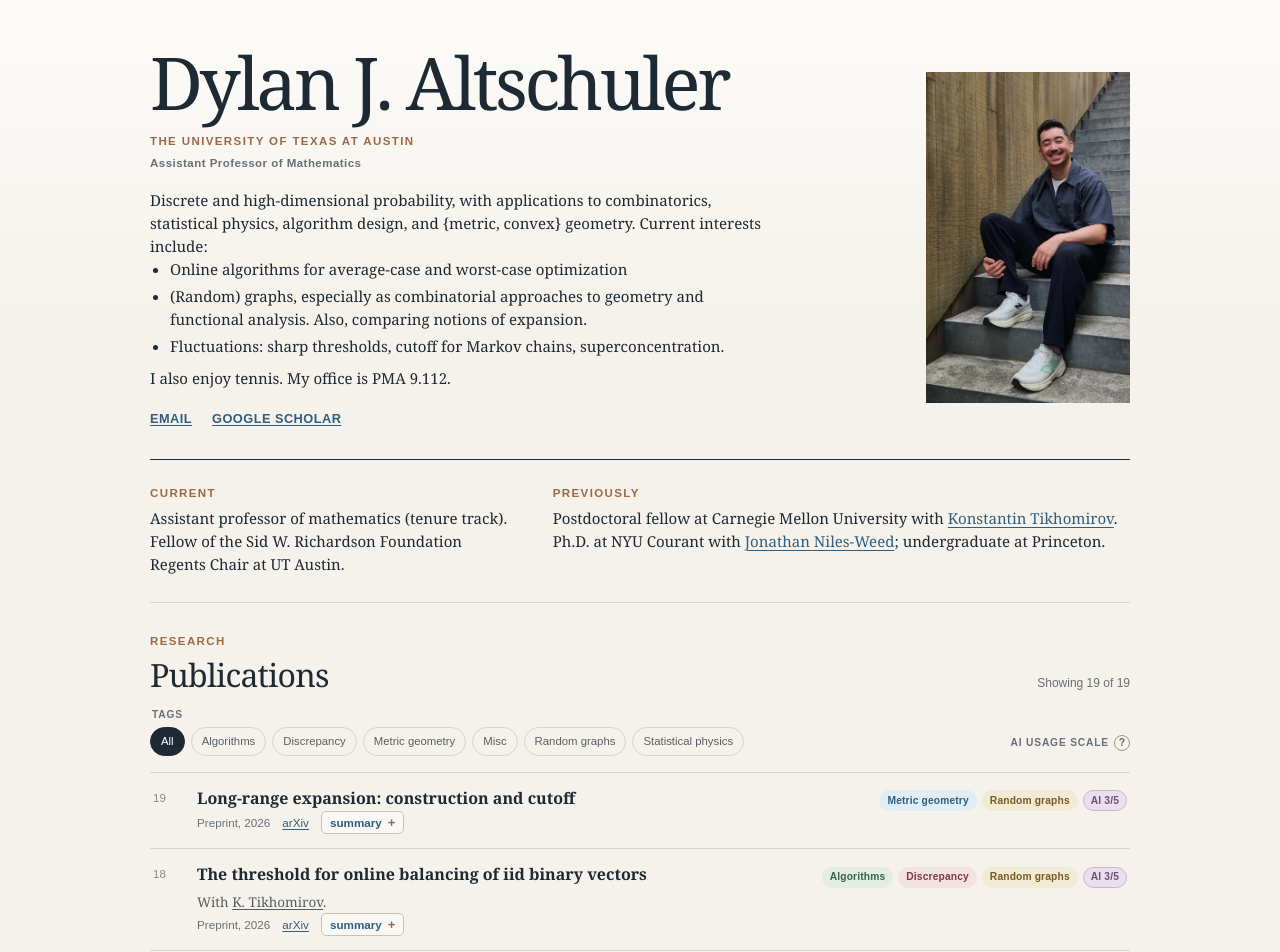
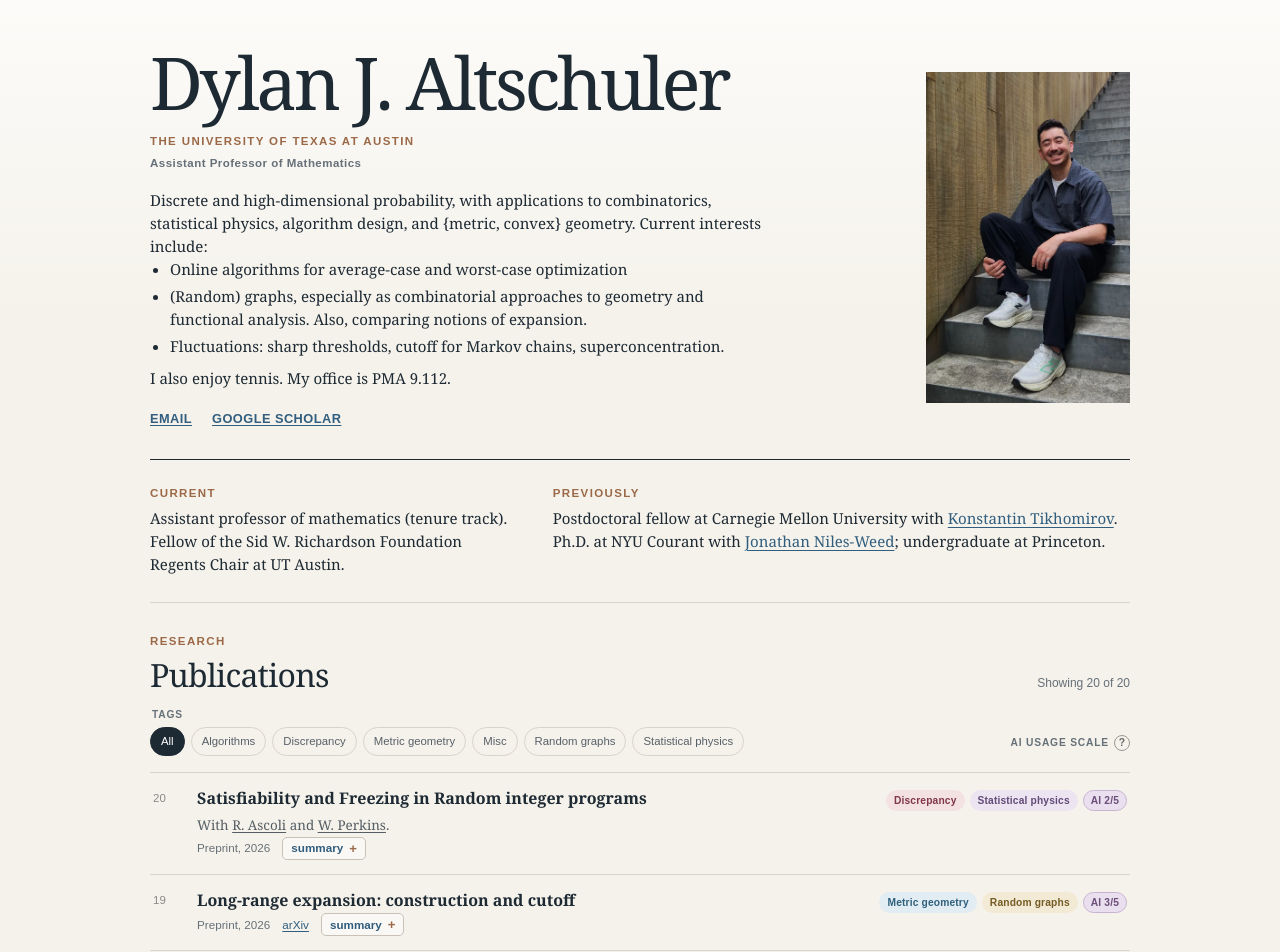
Before and after one commit to dylanaltschuler/dylanaltschuler.github.io, a React (Vite) app: page / in a window 1280 px wide. Shown: the top 952 px of the page. Built offline with nearby package versions, Linux system fonts and the light colour scheme.

Commit message:
Add random integer programs preprint

```diff
--- a/src/App.tsx
+++ b/src/App.tsx
@@ -52,7 +52,28 @@ const QUENTIN: Person = {
   href: "https://sites.google.com/view/quentin-c-dubroff/home",
 };
 
+const RUBEN: Person = {
+  name: "R. Ascoli",
+  href: "https://sites.google.com/view/ruben-ascoli",
+};
+
+const WILL: Person = {
+  name: "W. Perkins",
+  href: "https://willperkins.org/",
+};
+
 const papers: Paper[] = [
+  {
+    number: 20,
+    title: "Satisfiability and Freezing in Random integer programs",
+    authors: [RUBEN, WILL],
+    venue: "Preprint, 2026",
+    links: [],
+    tags: ["Discrepancy", "Statistical physics"],
+    ai: 2,
+    summary:
+      "We study a model of a random centrally symmetric polytope and ask about the existence of points in the polytope with non-zero, integer coordinates. Our main results are the location of a sharp threshold for the existence of these integer points, a characterization of the typical empirical distribution of their coordinates, and showing that near the feasibility threshold these integer points are almost always totally isolated.",
+  },
   {
     number: 19,
     title: "Long-range expansion: construction and cutoff",
```
